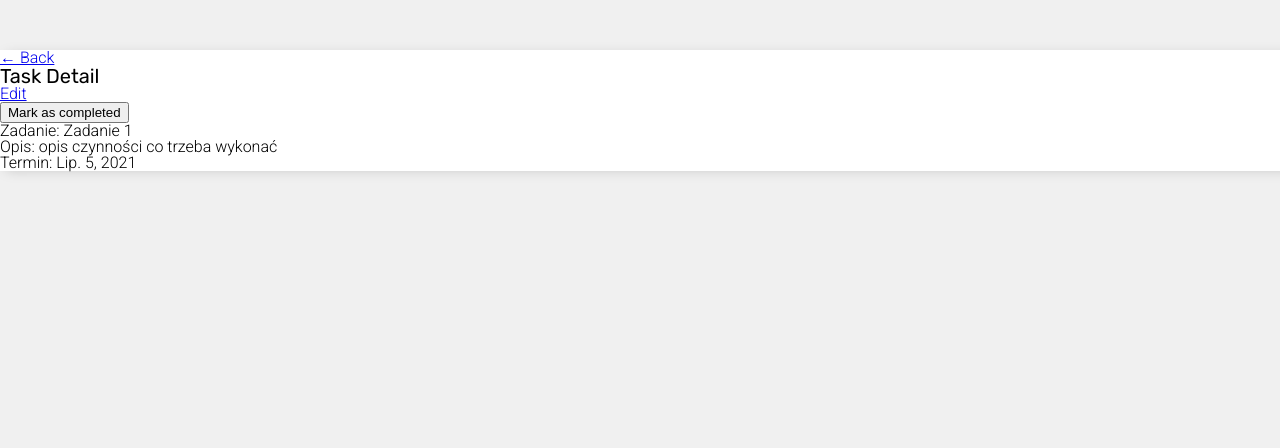
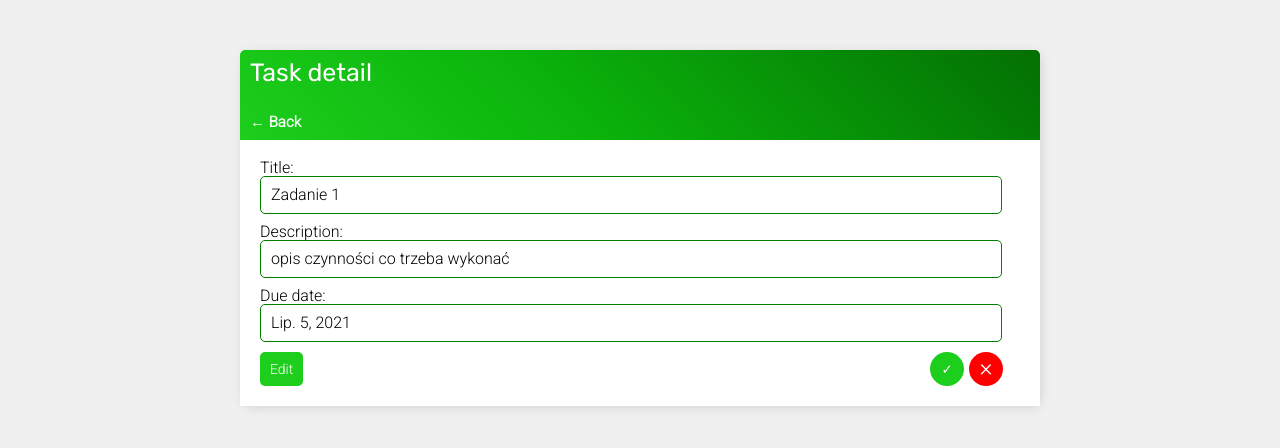
Before and after one commit to lukaszsliwinski/task_planner, a Django app: page /task/2/ in a window 1280 px wide; the page is wider, and only the part inside the window is pictured. Shown: the top 448 px of that part. Run offline with Django 3.2, Linux system fonts and the light colour scheme; a user stored in the database is signed in; data comes from the database, SQL or seed files in the repository; both versions use the stored data as it was after the commit.

Commit message:
first version of layout (needs corrects)

```diff
--- a/base/static/base/style.css
+++ b/base/static/base/style.css
@@ -23,6 +23,49 @@ h1 {
 
 h3 {
     font-size: 20px;
+}
+
+input[type=text],
+input[type=password],
+textarea,
+.text-field {
+    border: 1px solid green;
+    border-radius: 5px;
+    padding: 10px;
+    width: 90%;
+}
+
+.search-area {
+    width: 50% !important;
+}
+
+label {
+    padding-top: 10px !important;
+    display: block;
+}
+
+.form-button {
+    border: none;
+    background-color: rgb(29, 206, 29);
+    color: white;
+    padding: 10px;
+    font-size: 14px;
+    border-radius: 5px;
+    cursor: pointer;
+    text-decoration: none;
+    margin-top: 10px;
+}
+
+.search-button {
+    border: none;
+    background-color: white;
+    color: rgb(3, 112, 3);
+    padding: 10px;
+    font-size: 14px;
+    border-radius: 5px;
+    cursor: pointer;
+    text-decoration: none;
+
 }
 
 .header-bar {
@@ -54,15 +97,32 @@ h3 {
     text-decoration: none;
 }
 
+.back {
+    font-size: 15px;
+    font-weight: bold;
+}
+
 .container {
     width: 1400px;
+    min-height: 620px;
     margin: auto;
     background-color: white;
     box-shadow: 2px 2px 13px -4px rgba(0, 0, 0, 0.21);
 }
 
+.container-tight {
+    width: 800px;
+    margin: auto;
+    background-color: white;
+    box-shadow: 2px 2px 13px -4px rgba(0, 0, 0, 0.21);
+}
+
+
 .tasklist-header {
     text-align: center;
+    padding-top: 10px;
+    padding-bottom: 5px;
+    text-decoration: underline;
 }
 
 .tasklist-wrapper {
@@ -164,3 +224,51 @@ h3 {
 .deadline {
     font-size: 12px;
 }
+
+
+.card-body {
+    width: 800px;
+    height: auto;
+    margin: 0 auto;
+    padding: 20px;
+    position: relative;
+}
+
+.detail-block {
+    padding-bottom: 10px;
+}
+
+.detail-options {
+    display: flex;
+    flex-flow: row wrap;
+    justify-content: flex-end;
+}
+
+.detail-options .complete-btn {
+    height: 34px;
+    width: 34px;
+    border-radius: 17px;
+}
+
+.detail-options .delete-btn {
+    height: 31px;
+    width: 34px;
+    font-size: 25px;
+    border-radius: 17px;
+    padding-top: 3px;
+    margin-right: 57px;
+}
+
+.detail-options .form-button {
+    margin-right: auto;
+    margin-top: 0;
+}
+
+.register-login-footer {
+    margin-top: 10px;
+}
+
+.register-login-footer .form-button {
+    padding-top: 2px;
+    padding-bottom: 2px;
+}
--- a/base/templates/base/main.html
+++ b/base/templates/base/main.html
@@ -11,10 +11,8 @@
         <link rel="stylesheet" type="text/css" href="{% static 'base/style.css' %}">
     </head>
     <body>
-        <div class="container">
-            {% block content %}
+        {% block content %}
 
-            {% endblock content %}
-        </div>
+        {% endblock content %}
     </body>
 </html>
--- a/base/templates/base/task_detail.html
+++ b/base/templates/base/task_detail.html
@@ -1,28 +1,49 @@
 {% extends 'base/main.html' %}
 {% block content %}
 
-<div>
-    <a href="{% url 'tasks' %}">&#8592; Back</a>
-</div>
+<div class="container-tight">
 
-<div>
-    <h3>Task Detail</h3>
-    <a href="{% url 'task-update' task.id %}">Edit</a>
-    <div>
-        <form method="post" action="{% url 'complete' task.pk %}">
-            {% csrf_token %}
-            <button type="submit">{% if task.complete %}Mark as uncompleted{% else %}Mark as completed{% endif %}</button>
-        </form>
+<div class="header-bar">
+    <div class="header-left-side">
+        <h1>Task detail</h1>
         <div>
-            <p>Zadanie: {{task.title}}</p>
-        </div>
-        <div>
-            <p>Opis: {{task.description}}</p>
-        </div>
-        <div>
-            <p>Termin: {{task.due_date}}</p>
+            <a class="back" href="{% url 'tasks' %}">&#8592; Back</a>
+
         </div>
     </div>
 </div>
 
+
+<div class="card-body">
+
+        <div class="detail-block">
+            <p>Title:</p>
+            <p class="text-field">{{task.title}}</p>
+        </div>
+        <div class="detail-block">
+            <p>Description:</p>
+            <p class="text-field">{{task.description}}</p>
+        </div>
+        <div class="detail-block">
+            <p>Due date:</p>
+            <p class="text-field">{{task.due_date}}</p>
+        </div>
+        <div class="detail-options">
+            <a class="form-button" href="{% url 'task-update' task.id %}">Edit</a>
+            <form method="post" action="{% url 'complete' task.pk %}">
+                {% csrf_token %}
+
+                {% if task.completed %}
+                <input class="uncomplete-btn" type="submit" value="&#10003;" />
+                {% else %}
+                <input class="complete-btn" type="submit" value="&#10003;" />
+                {% endif %}
+
+            </form>
+            <a class="delete-btn" class="delete-link" href="{% url 'task-delete' task.id %}">&#215;</a>
+        </div>
+</div>
+
+</div>
+
 {% endblock content %}
```
Also changed, not shown: base/templates/base/login.html (+8 -4 lines), base/templates/base/register.html (+9 -4 lines), base/templates/base/task_confirm_delete.html (+14 -4 lines), base/templates/base/task_form.html (+15 -3 lines), base/templates/base/task_list.html (+10 -6 lines), db.sqlite3.
